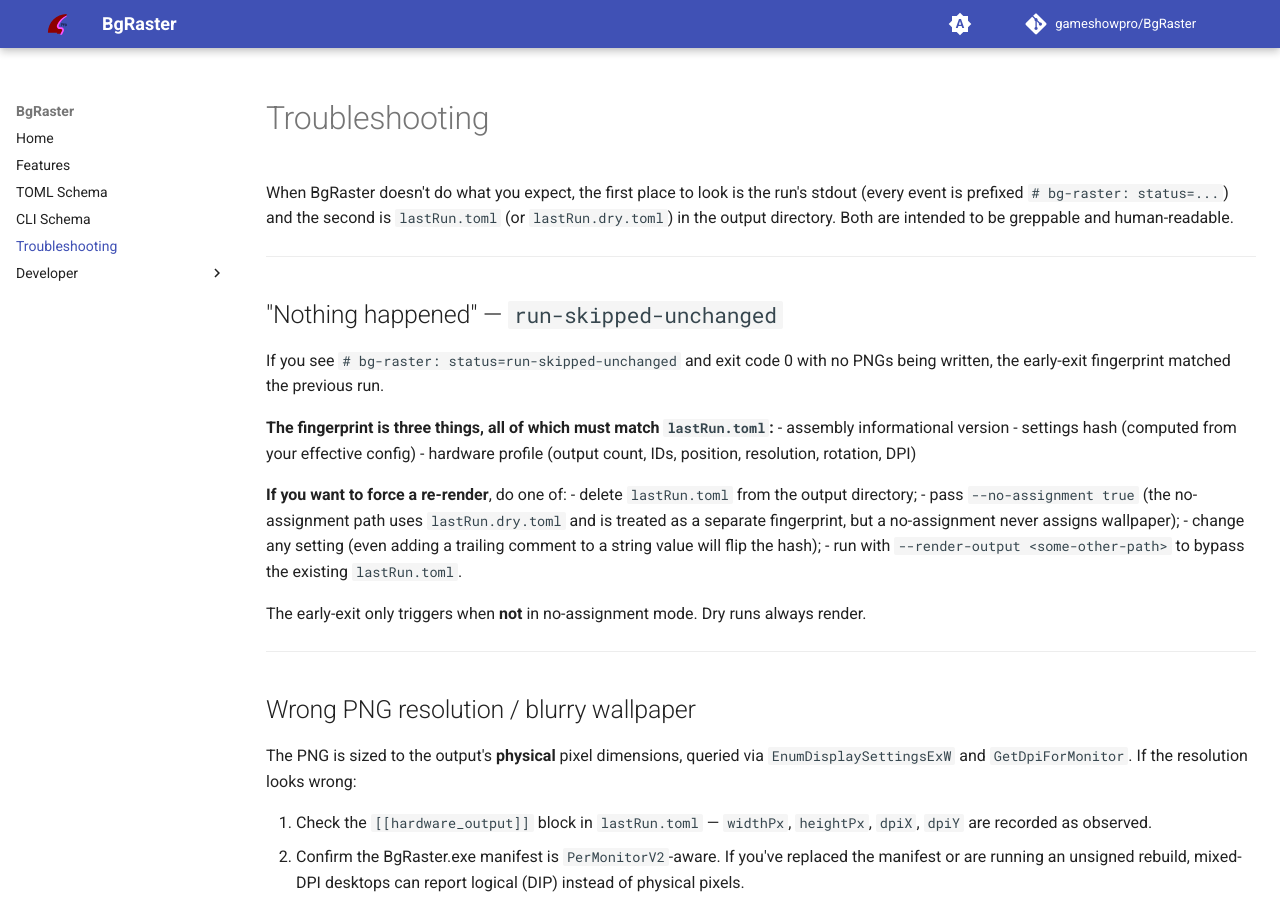
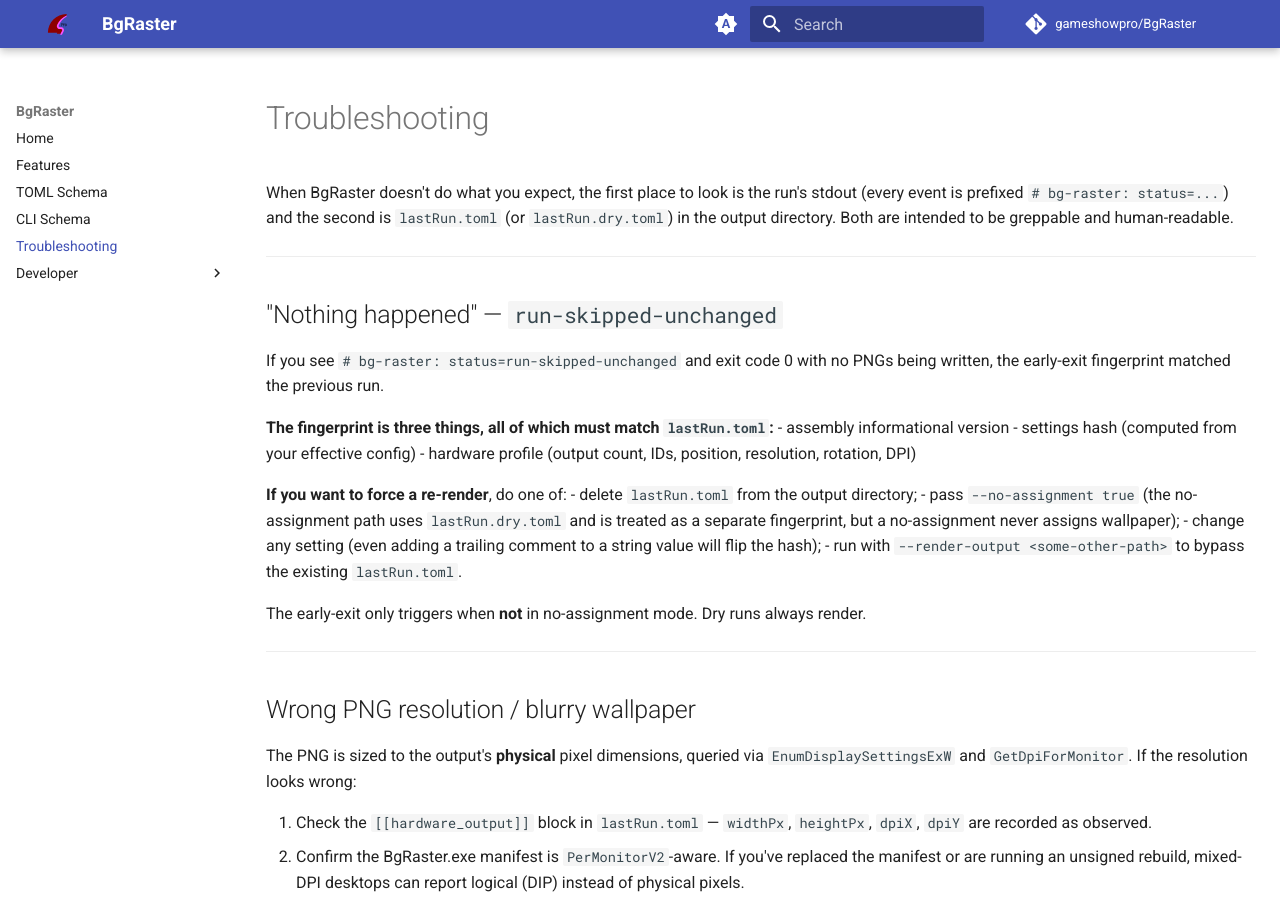
Before and after one commit to gameshowpro/BgRaster, an MkDocs documentation site: the page built from docs/troubleshooting.md, in a window 1280 px wide and 900 px high. Built offline with MkDocs 1.6.1 and Material for MkDocs 9.7.7, drawn with Linux system fonts in a browser that asks for light colours; plug-ins that fetch from the network failed and are left out; comment, search, counter and statistics services are not loaded.

Commit message:
More mkdocs improvements

```diff
--- a/mkdocs.yml
+++ b/mkdocs.yml
@@ -1,5 +1,5 @@
 site_name: BgRaster
-site_description: BgRaster documentation
+site_description: Generate informative test pattern wallpapers for AV, Broadcast, and Events industries. Inspired by BgInfo.
 site_url: https://bgraster.gameshow.pro/
 repo_url: https://github.com/gameshowpro/BgRaster
 repo_name: gameshowpro/BgRaster
@@ -24,12 +24,18 @@
       toggle:
         icon: material/brightness-4
         name: Switch to system preference
+  features:
+    - navigation.instant
+    - search.suggest
+    - search.highlight
+    - content.code.copy
 
 extra_css:
   - assets/stylesheets/extra.css
 
 docs_dir: docs
 use_directory_urls: true
+edit_uri: edit/main/docs/
 exclude_docs: |
   plan.md
 not_in_nav: |
@@ -66,10 +72,10 @@
   - social:
       cards_dir: generated
       cards_layout: default/variant
+  - search
 
 hooks:
   - docs/hooks/og_image.py
 
 extra:
-  build_version: !ENV [BGRASTER_DOCS_VERSION]
-  repo_url: https://github.com/gameshowpro/BgRaster
+  version: !ENV [BGRASTER_DOCS_VERSION]
--- a/overrides/partials/source.html
+++ /dev/null
@@ -1,16 +0,0 @@
-{% if config.repo_url %}
-<a href="{{ config.repo_url }}" title="{{ lang.t('source.link.title') }}" class="md-source" data-md-component="source">
-  <div class="md-source__icon md-icon">
-    {% set icon = config.theme.icon.repo or "fontawesome/brands/git-alt" %}
-    {% include ".icons/" ~ icon ~ ".svg" %}
-  </div>
-  <div class="md-source__repository">
-    {{ config.repo_name }}
-  </div>
-  {% if config.extra.build_version %}
-  <div class="md-source__facts">
-    <span class="md-source__fact md-source__fact--version">{{ config.extra.build_version }}</span>
-  </div>
-  {% endif %}
-</a>
-{% endif %}
```
